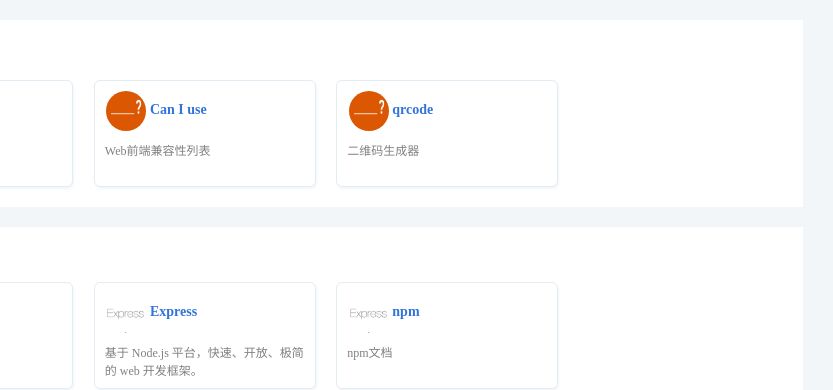
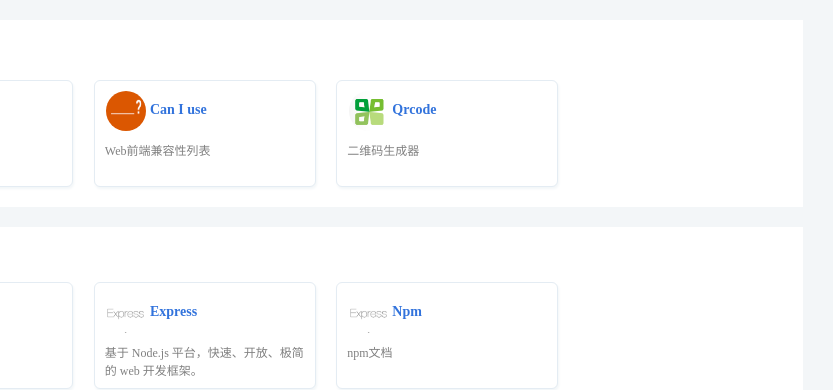
Before and after one commit to itwara/itwara.github.io, a plain HTML site: page index.html in a window 1280 px wide. Shown: the top 390 px of the page, 447-1280 px from the left. Drawn offline with nearby package versions, Linux system fonts and the light colour scheme.

Commit message:
update info

```diff
--- a/index.html
+++ b/index.html
@@ -92,8 +92,8 @@
               <div class="item">
                 <div class="logo">
                   <img data-original="./static/images/caniuse.png" width="100%" class="loaded"
-                    src="./static/images/caniuse.png">
-                  qrcode
+                    src="./static/images/qrcode.png">
+                  Qrcode
                 </div>
                 <div class="desc">
                   二维码生成器
@@ -142,7 +142,7 @@
                 <div class="logo">
                   <img data-original="./static/images/express.png" width="100%" class="loaded"
                     src="./static/images/express.png">
-                  npm
+                  Npm
                 </div>
 
                 <div class="desc">
```
Also changed, not shown: static/images/qrcode.png (added).
